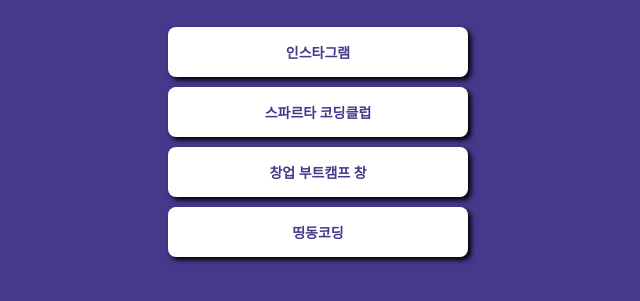
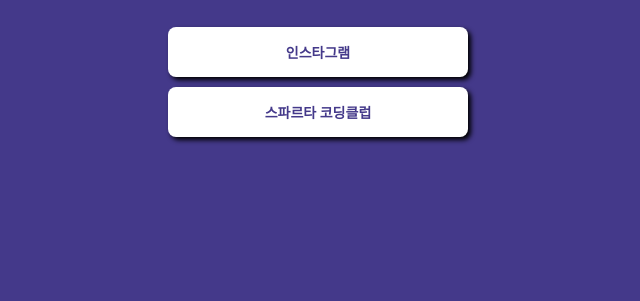
Before and after one commit to LeeEunBin0227/mypage, a plain HTML site: page index.html in a window 1280 px wide. Shown: the part 247-548 px from the top of the page, without its empty margins (322-962 px from the left). Drawn offline with Linux system fonts and the light colour scheme; a web font is replaced by a local one.

Commit message:
Add files via upload

```diff
--- a/index.html
+++ b/index.html
@@ -86,8 +86,7 @@
         <p CLASS="sub">내 고양이를 먹여살리려면 힘을 내야해 !</p>
         <a target="_blank" href="https://www.instagram.com/love_styt/">인스타그램</a>
         <a target="_blank" href="https://spartacodingclub.kr/">스파르타 코딩클럽</a>
-        <a target="_blank" href="https://chang.spartacodingclub.kr/">창업 부트캠프 창</a>
-        <a target="_blank" href="https://ddingdong.spartacodingclub.kr/">띵동코딩</a>
+
         </div>
 
 
```
